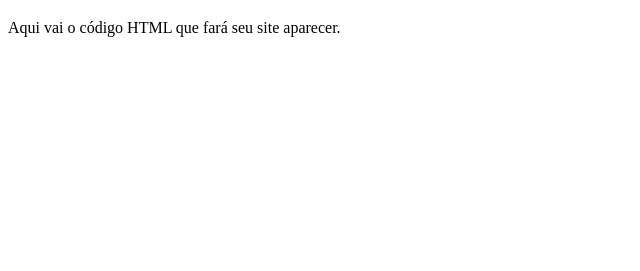
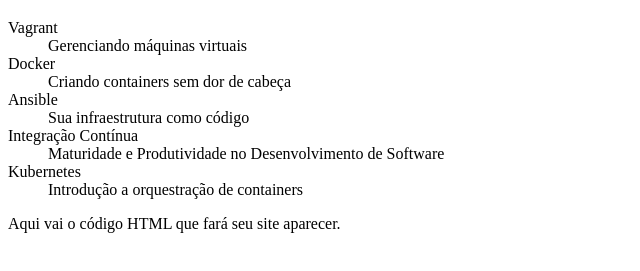
Before and after one commit to tonnyluiz00/alura-git, a plain HTML site: page index.html in a window 1280 px wide. Shown: the part 61-332 px from the top of the page, without its empty margins (0-640 px from the left). Drawn offline with Linux system fonts and the light colour scheme.

Commit message:
Alterar o cabecalho do arquivo

```diff
--- a/index.html
+++ b/index.html
@@ -1,11 +1,28 @@
 <!DOCTYPE html>
 <html lang="pt-br">
   <head>
-    <title>Título da página</title>
+    <title>Alterar o titulo do arquivo</title>
+
+
     <meta charset="utf-8">
   </head>
   <body>
     <h1>Cursos de DevOps</h1>
-	  Aqui vai o código HTML que fará seu site aparecer.
+	<dl>
+<dt>Vagrant</dt>
+<dd>Gerenciando máquinas virtuais</dd>
+<dt>Docker</dt>
+<dd>Criando containers sem dor de cabeça</dd>
+<dt>Ansible</dt>
+<dd>Sua infraestrutura como código</dd>
+<dt>Integração Contínua</dt>
+<dd>Maturidade e Produtividade no Desenvolvimento de Software</dd>
+<dt>Kubernetes</dt>
+<dd>Introdução a orquestração de containers</dd>
+</dl>
+
+
+
+    Aqui vai o código HTML que fará seu site aparecer.
   </body>
 </html>
```
